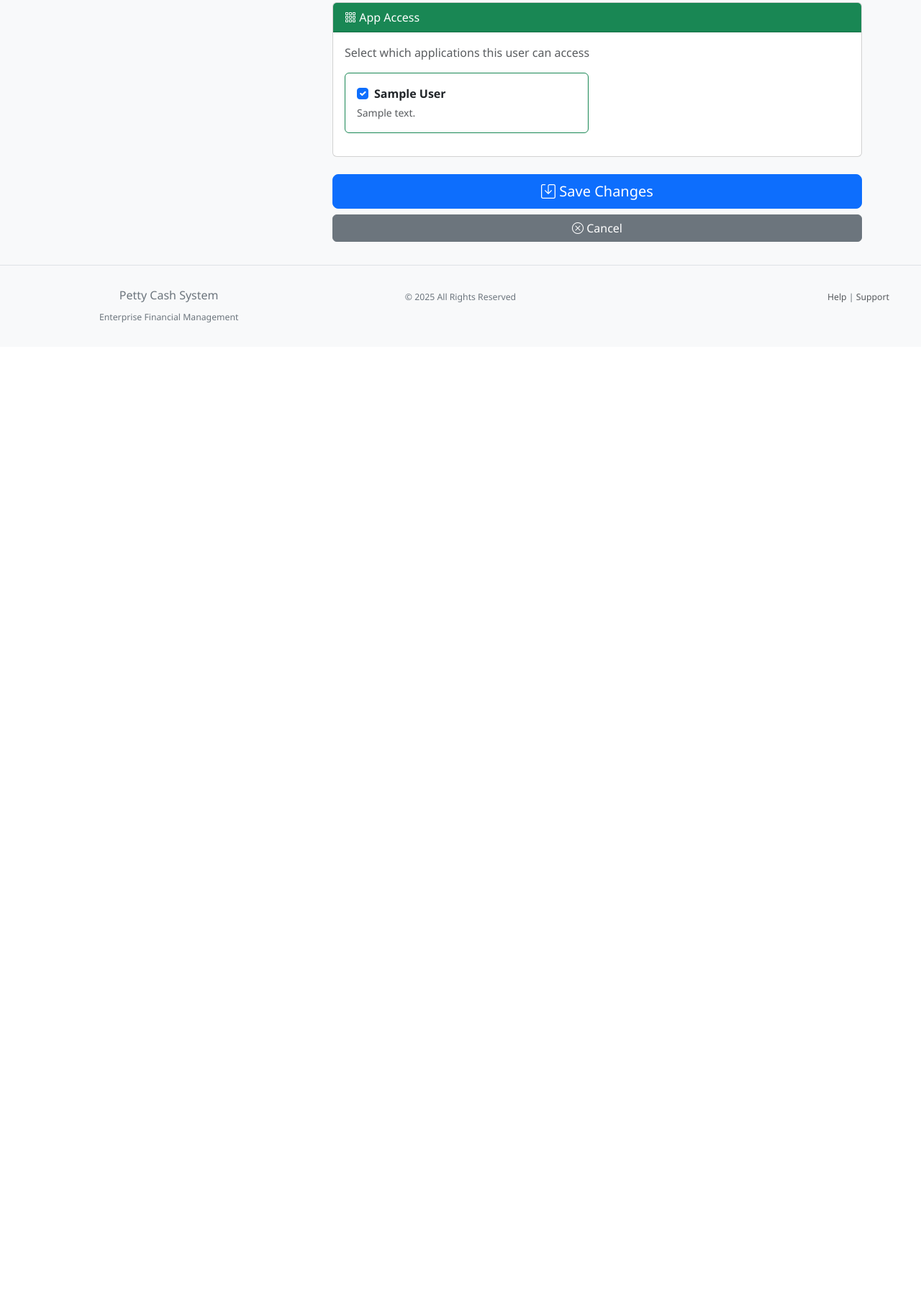
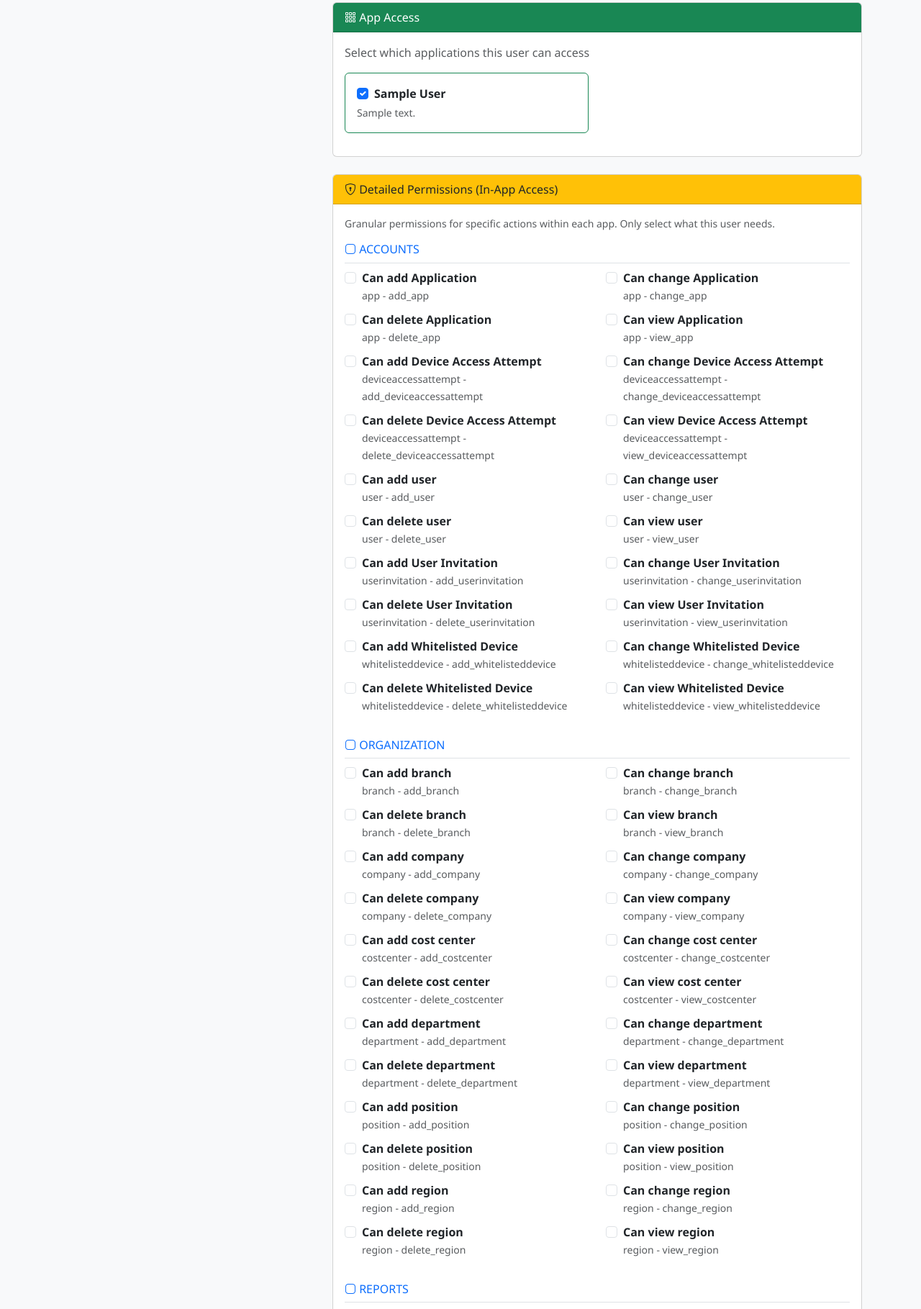
Before and after one commit to quickserviceslqs-netizen/pettycash_system, a Django app: page /accounts/users/1/edit-permissions/ in a window 1280 px wide. Shown: the part 588-2407 px from the top of the page at 72% size. Before the commit the page ends 1036 px from the top, so only its background shows below. Run offline with Django 5.2, Linux system fonts and the light colour scheme; a user stored in the database is signed in; tables that the repository leaves empty hold one stand-in row (values such as "Sample post"); parts of the project's set-up code (start-up, migrations or seed data) failed here and were passed over.

Commit message:
Add detailed Django permissions to user management UI

```diff
--- a/accounts/views_admin.py
+++ b/accounts/views_admin.py
@@ -8,6 +8,8 @@ from django.contrib.auth.decorators import login_required, permission_required
 from django.contrib import messages
 from django.db.models import Q, Count
 from django.http import JsonResponse
+from django.contrib.auth.models import Permission
+from django.contrib.contenttypes.models import ContentType
 from accounts.models import User, App
 from organization.models import Company, Branch, Department
 
@@ -101,6 +103,11 @@ def edit_user_permissions(request, user_id):
         # Update active status
         user_to_edit.is_active = request.POST.get('is_active') == 'on'
 
+        # Update Django permissions
+        permission_ids = request.POST.getlist('permissions')
+        permissions = Permission.objects.filter(id__in=permission_ids)
+        user_to_edit.user_permissions.set(permissions)
+
         user_to_edit.save()
 
         messages.success(request, f'User {user_to_edit.username} updated successfully!')
@@ -113,6 +120,28 @@ def edit_user_permissions(request, user_id):
     branches = Branch.objects.all().order_by('name')
     departments = Department.objects.all().order_by('name')
 
+    # Get relevant permissions grouped by app/model
+    content_types = ContentType.objects.filter(
+        app_label__in=['transactions', 'workflow', 'treasury', 'reports', 'accounts', 'organization', 'settings_manager']
+    ).order_by('app_label', 'model')
+
+    permissions_by_app = {}
+    for ct in content_types:
+        app_label = ct.app_label
+        if app_label not in permissions_by_app:
+            permissions_by_app[app_label] = []
+
+        perms = Permission.objects.filter(content_type=ct).order_by('codename')
+        for perm in perms:
+            permissions_by_app[app_label].append({
+                'id': perm.id,
+                'name': perm.name,
+                'codename': perm.codename,
+                'model': ct.model,
+            })
+
+    user_permission_ids = list(user_to_edit.user_permissions.values_list('id', flat=True))
+
     context = {
         'user_to_edit': user_to_edit,
         'all_apps': all_apps,
@@ -121,6 +150,8 @@ def edit_user_permissions(request, user_id):
         'branches': branches,
         'departments': departments,
         'roles': User.ROLE_CHOICES,
+        'permissions_by_app': permissions_by_app,
+        'user_permission_ids': user_permission_ids,
     }
 
     return render(request, 'accounts/edit_user_permissions.html', context)
--- a/templates/accounts/edit_user_permissions.html
+++ b/templates/accounts/edit_user_permissions.html
@@ -156,6 +156,41 @@
                     </div>
                 </div>
 
+                <!-- Detailed Permissions -->
+                <div class="card mb-4">
+                    <div class="card-header bg-warning text-dark">
+                        <i class="bi bi-shield-lock"></i> Detailed Permissions (In-App Access)
+                    </div>
+                    <div class="card-body">
+                        <p class="text-muted small">Granular permissions for specific actions within each app. Only select what this user needs.</p>
+
+                        {% for app_label, perms in permissions_by_app.items %}
+                        <div class="mb-4">
+                            <h6 class="text-uppercase text-primary border-bottom pb-2">
+                                <i class="bi bi-app"></i> {{ app_label|title }}
+                            </h6>
+                            <div class="row">
+                                {% for perm in perms %}
+                                <div class="col-md-6 mb-2">
+                                    <div class="form-check">
+                                        <input class="form-check-input" type="checkbox"
+                                               id="perm_{{ perm.id }}" name="permissions" value="{{ perm.id }}"
+                                               {% if perm.id in user_permission_ids %}checked{% endif %}>
+                                        <label class="form-check-label" for="perm_{{ perm.id }}">
+                                            <strong>{{ perm.name }}</strong>
+                                            <br><small class="text-muted">{{ perm.model }} - {{ perm.codename }}</small>
+                                        </label>
+                                    </div>
+                                </div>
+                                {% endfor %}
+                            </div>
+                        </div>
+                        {% empty %}
+                        <p class="text-muted">No permissions configured</p>
+                        {% endfor %}
+                    </div>
+                </div>
+
                 <!-- Save Button -->
                 <div class="d-grid gap-2">
                     <button type="submit" class="btn btn-primary btn-lg">
```
